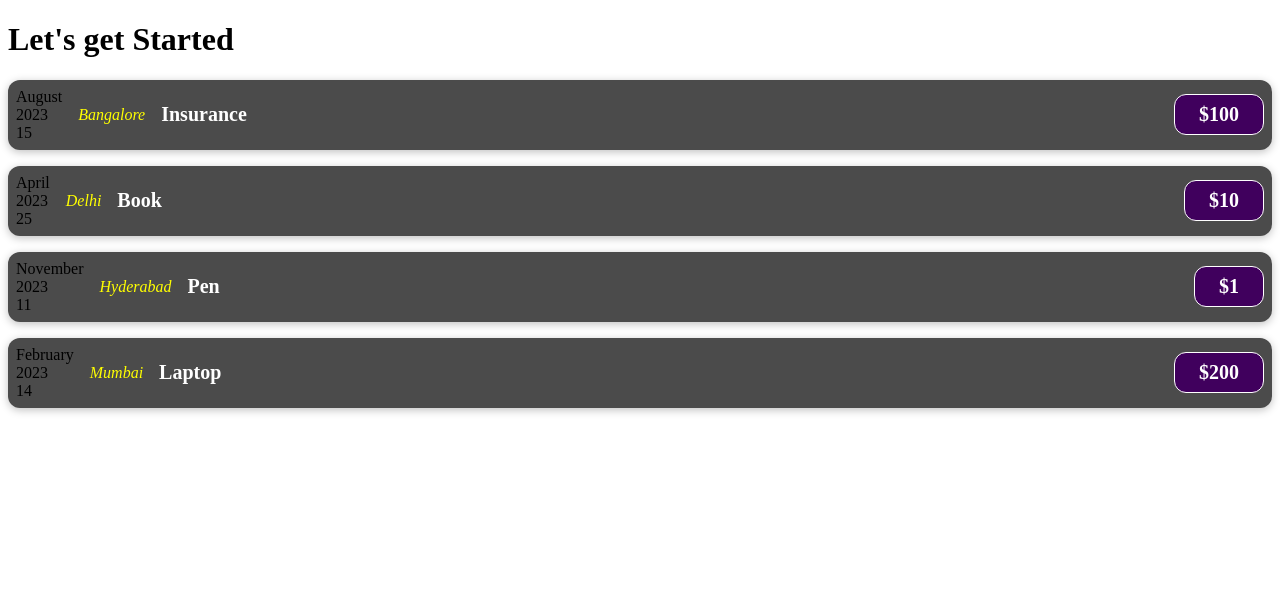
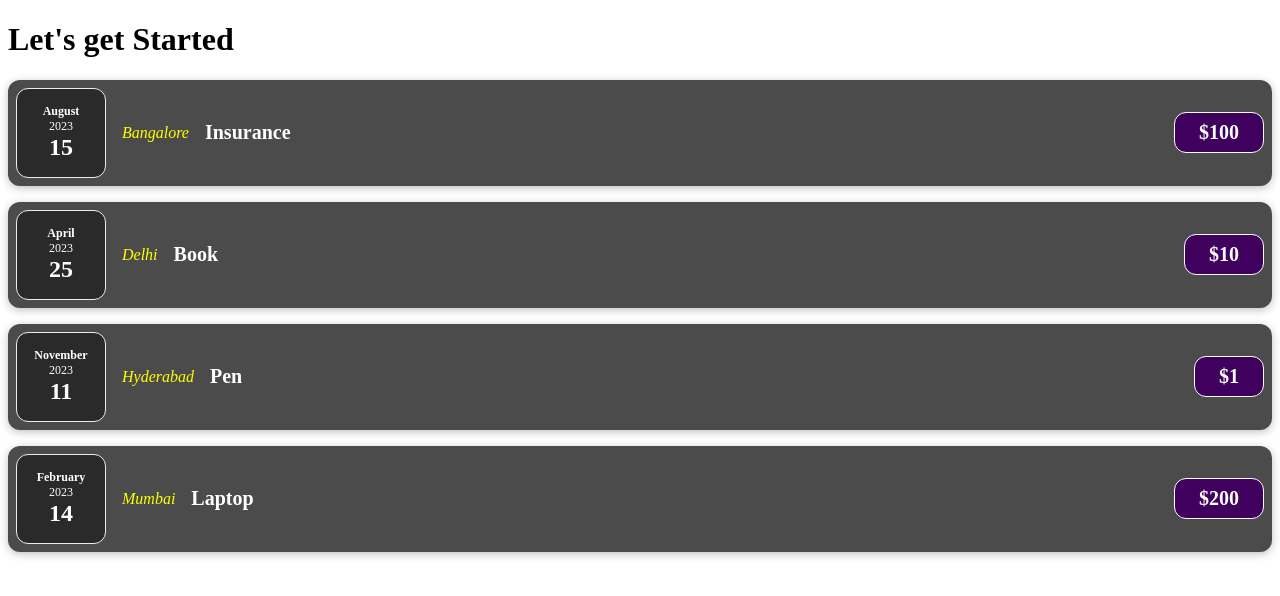
Before and after one commit to PriyaNayak28/sharpener-react-assignments, a React (Create React App) app in the folder basic-react/: page / in a window 1280 px wide. Shown: the top 596 px of the page. Built offline with nearby package versions, Linux system fonts and the light colour scheme.

Commit message:
Splitting the Components

```diff
--- a/basic-react/src/App.js
+++ b/basic-react/src/App.js
@@ -1,4 +1,4 @@
-import ExpenseItem from './component/ExpenseItem'
+import Expenses from './component/Expenses'
 
 function App() {
   const expenses = [
@@ -35,17 +35,7 @@ function App() {
   return (
     <div>
       <h1>Let's get Started</h1>
-      {expenses.map((expense, index) => {
-        return (
-          <ExpenseItem
-            key={expense.id}
-            date={expense.date}
-            title={expense.title}
-            price={expense.price}
-            location={expense.location}
-          ></ExpenseItem>
-        )
-      })}
+      <Expenses expenses={expenses}></Expenses>
     </div>
   )
 }
--- /dev/null
+++ b/basic-react/src/component/ExpenseDate.css
@@ -0,0 +1,26 @@
+.expense-date {
+  display: flex;
+  flex-direction: column;
+  width: 5.5rem;
+  height: 5.5rem;
+  border: 1px solid #ececec;
+  background-color: #2a2a2a;
+  color: white;
+  border-radius: 12px;
+  align-items: center;
+  justify-content: center;
+}
+
+.expense-date__month {
+  font-size: 0.75rem;
+  font-weight: bold;
+}
+
+.expense-date__year {
+  font-size: 0.75rem;
+}
+
+.expense-date__day {
+  font-size: 1.5rem;
+  font-weight: bold;
+}
--- /dev/null
+++ b/basic-react/src/component/ExpenseDate.js
@@ -0,0 +1,31 @@
+import './ExpenseDate.css'
+
+const months = [
+  'January',
+  'February',
+  'March',
+  'April',
+  'May',
+  'June',
+  'July',
+  'August',
+  'September',
+  'October',
+  'November',
+  'December',
+]
+
+export default function ExpenseDate(props) {
+  let month = months[props.date.getMonth()]
+  let year = props.date.getFullYear()
+  let date = props.date.getDate()
+  return (
+    <>
+      <div className="expense-date">
+        <div className="expense-date__month">{month}</div>
+        <div className="expense-date__year">{year}</div>
+        <div className="expense-date__day">{date}</div>
+      </div>
+    </>
+  )
+}
--- a/basic-react/src/component/ExpenseItem.js
+++ b/basic-react/src/component/ExpenseItem.js
@@ -1,23 +1,7 @@
 import './ExpenseItem.css'
-const months = [
-  'January',
-  'February',
-  'March',
-  'April',
-  'May',
-  'June',
-  'July',
-  'August',
-  'September',
-  'October',
-  'November',
-  'December',
-]
+import ExpenseDate from './ExpenseDate.js'
 
 export default function ExpenseItem(props) {
-  let month = months[props.date.getMonth()]
-  let year = props.date.getFullYear()
-  let date = props.date.getDate()
   return (
     <>
       {/* <p>Food - $5</p>
@@ -26,11 +10,7 @@ export default function ExpenseItem(props) {
 
       <div className="expense-item">
         {/* <div>{props.date.toISOString()}</div> */}
-        <div>
-          <div>{month}</div>
-          <div>{year}</div>
-          <div>{date}</div>
-        </div>
+        <ExpenseDate date={props.date}></ExpenseDate>
         <div>
           <div className="expense-item__location">{props.location}</div>
         </div>
--- /dev/null
+++ b/basic-react/src/component/Expenses.css
@@ -0,0 +1,9 @@
+.expenses {
+  padding: 1rem;
+  background-color: rgb(31, 31, 31);
+  margin: 2rem auto;
+  width: 50rem;
+  max-width: 95%;
+  border-radius: 12px;
+  box-shadow: 0 1px 8px rgba(0, 0, 0, 0.25);
+}
--- /dev/null
+++ b/basic-react/src/component/Expenses.js
@@ -0,0 +1,21 @@
+import ExpenseItem from './ExpenseItem.js'
+import './Expenses.css'
+function Expenses(props) {
+  return (
+    <>
+      {props.expenses.map((expense, index) => {
+        return (
+          <ExpenseItem
+            key={expense.id}
+            date={expense.date}
+            title={expense.title}
+            price={expense.price}
+            location={expense.location}
+          ></ExpenseItem>
+        )
+      })}
+    </>
+  )
+}
+
+export default Expenses
```
